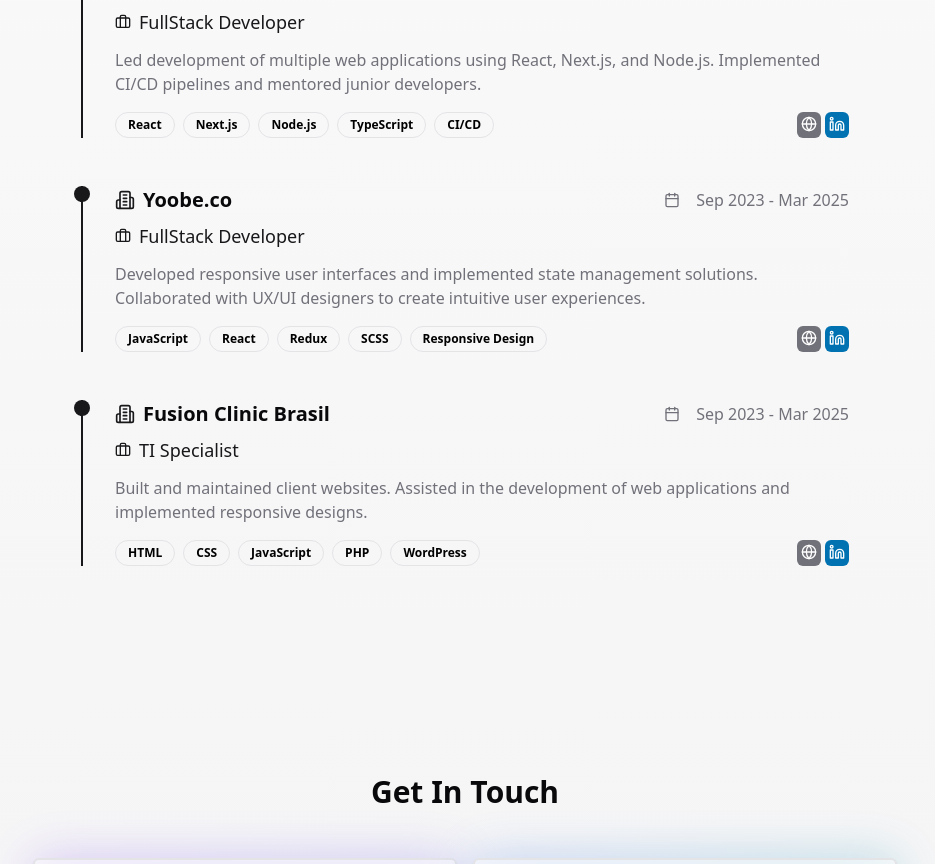
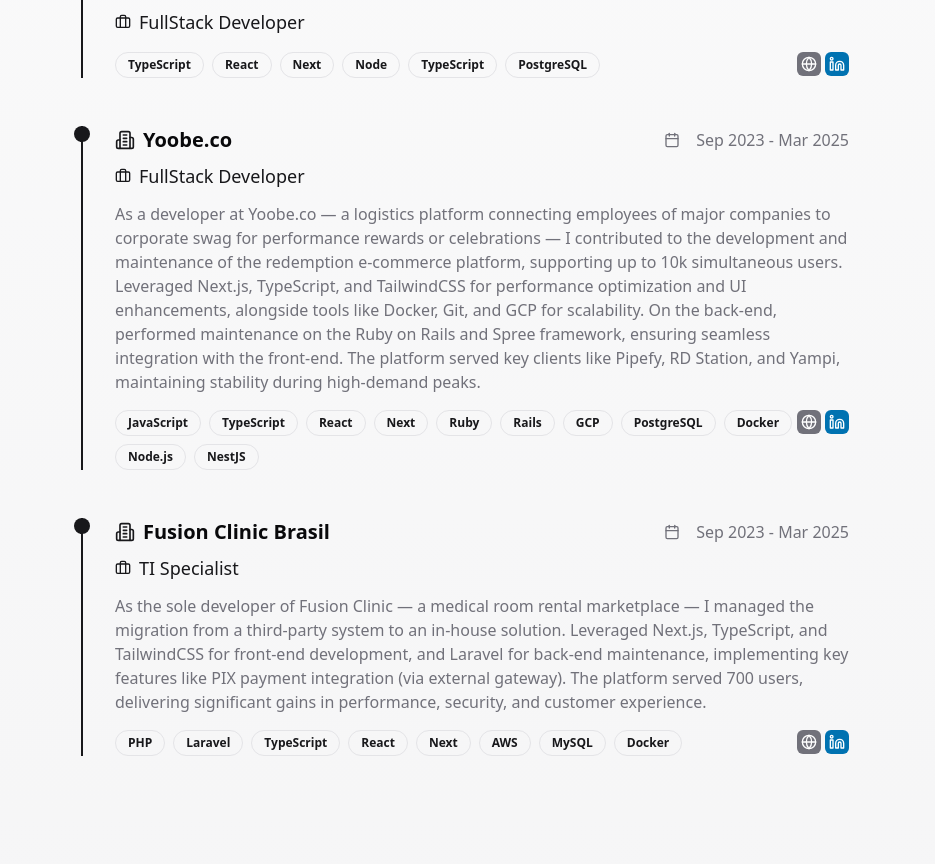
Before and after one commit to Maciel64/portfolio, a Next.js app: page /en in a window 1280 px wide. Shown: the part 1910-2774 px from the top of the page, without its empty margins (175-1110 px from the left). Built offline with nearby package versions, Linux system fonts and the light colour scheme.

Commit message:
feat: adjust experiences description and technologies

```diff
--- a/messages/en.json
+++ b/messages/en.json
@@ -24,5 +24,7 @@
     "years": "{count, plural, =1 {1 year} other {# years}}",
     "months": "{count, plural, =1 {1 month} other {# months}}",
     "days": "{count, plural, =1 {1 day} other {# days}}"
-  }
+  },
+  "fusionclinic_description": "As the sole developer of Fusion Clinic — a medical room rental marketplace — I managed the migration from a third-party system to an in-house solution. Leveraged Next.js, TypeScript, and TailwindCSS for front-end development, and Laravel for back-end maintenance, implementing key features like PIX payment integration (via external gateway). The platform served 700 users, delivering significant gains in performance, security, and customer experience.",
+  "yoobe_description": "As a developer at Yoobe.co — a logistics platform connecting employees of major companies to corporate swag for performance rewards or celebrations — I contributed to the development and maintenance of the redemption e-commerce platform, supporting up to 10k simultaneous users. Leveraged Next.js, TypeScript, and TailwindCSS for performance optimization and UI enhancements, alongside tools like Docker, Git, and GCP for scalability. On the back-end, performed maintenance on the Ruby on Rails and Spree framework, ensuring seamless integration with the front-end. The platform served key clients like Pipefy, RD Station, and Yampi, maintaining stability during high-demand peaks."
 }
--- a/messages/es.json
+++ b/messages/es.json
@@ -26,5 +26,7 @@
     "years": "{count, plural, =1 {1 año} other {# años}}",
     "months": "{count, plural, =1 {1 mes} other {# meses}}",
     "days": "{count, plural, =1 {1 día} other {# días}}"
-  }
+  },
+  "fusionclinic_description": "Como único desarrollador de Fusion Clinic — un marketplace de alquiler de salas médicas — lideré la migración del sistema tercerizado a una solución interna. Utilicé Next.js, TypeScript y TailwindCSS en el front-end, y Laravel en el back-end, realizando mantenimientos críticos e implementando funcionalidades clave como la integración de pagos PIX (mediante pasarela externa). La plataforma atendió a 700 usuarios, logrando mejoras significativas en rendimiento, seguridad y experiencia del cliente.",
+  "yoobe_description": "Como desarrollador en Yoobe.co — plataforma logística que conecta empleados de grandes empresas con obsequios corporativos para recompensas por desempeño o celebraciones — participé en el desarrollo y mantenimiento del e-commerce de canje, soportando hasta 10 mil usuarios simultáneos. Utilicé Next.js, TypeScript y TailwindCSS para optimizar rendimiento e implementar mejoras visuales, junto con herramientas como Docker, Git y GCP para escalabilidad. En el back-end, realicé mantenimiento en la estructura de Ruby on Rails y Spree, integrando el front-end de manera eficiente. La plataforma atendió a socios clave como Pipefy, RD Station y Yampi, garantizando estabilidad en picos de alta demanda."
 }
--- a/messages/pt.json
+++ b/messages/pt.json
@@ -26,5 +26,7 @@
     "years": "{count, plural, =1 {1 ano} other {# anos}}",
     "months": "{count, plural, =1 {1 mês} other {# meses}}",
     "days": "{count, plural, =1 {1 dia} other {# dias}}"
-  }
+  },
+  "fusionclinic_description": "Como único desenvolvedor da plataforma Fusion Clinic — marketplace de aluguel de salas médicas — gerenciei a migração do sistema terceirizado para um modelo interno. Utilizei Next.js, TypeScript e TailwindCSS no front-end, e Laravel no back-end, realizando manutenções críticas e implementando funcionalidades como integração de pagamentos via PIX (via gateway externo). A plataforma atendeu 700 usuários, com ganhos expressivos em performance, segurança e experiência do cliente.",
+  "yoobe_description": "Como desenvolvedor da Yoobe.co — plataforma de logística que conecta colaboradores de grandes empresas a brindes corporativos para recompensas por desempenho ou datas comemorativas — atuei no desenvolvimento e manutenção do e-commerce de resgate, suportando até 10 mil usuários simultâneos. Utilizei Next.js, TypeScript e TailwindCSS para otimizar desempenho e implementar melhorias visuais, além de ferramentas como Docker, Git e GCP para escalabilidade. No back-end, realizei manutenções na estrutura em Ruby on Rails e Spree, integrando-o ao front-end de forma eficiente. A plataforma atendeu grandes parceiros como Pipefy, RD Station e Yampi, garantindo estabilidade em picos de demanda."
 }
--- a/src/app/[locale]/page.tsx
+++ b/src/app/[locale]/page.tsx
@@ -11,8 +11,8 @@
 
 import { ProjectCard } from "@/components/project-card";
 import ExperienceSection from "@/components/sections/experiences-section";
-import TechnologyBadge from "@/components/tecnology-badge";
-import { Technologies, technologies } from "@/helpers/tecnologies";
+import TechnologyBadge from "@/components/technology-badge";
+import { Technologies, technologies } from "@/helpers/technologies";
 import LanguageSwitcher from "@/components/language-switcher";
 import MobileMenu from "@/components/mobile-menu";
 import ThemeSwitcher from "@/components/theme-switcher";
--- a/src/components/sections/experiences-section.tsx
+++ b/src/components/sections/experiences-section.tsx
@@ -12,8 +12,8 @@
 } from "../ui/tooltip";
 import Link from "next/link";
 import { useDate } from "@/hooks/use-date";
-import TechnologyBadge from "../tecnology-badge";
-import { Technologies } from "@/helpers/tecnologies";
+import TechnologyBadge from "../technology-badge";
+import { Technologies } from "@/helpers/technologies";
 
 export default function ExperienceSection() {
   const t = useTranslations();
@@ -98,7 +98,7 @@
                 ))}
               </div>
 
-              <div className="flex flex-col md:flex-row gap-1">
+              <div className="flex flex-col md:flex-row gap-1 h-fit">
                 <Link
                   href={exp.site}
                   target="_blank"
--- a/src/components/tecnology-badge.tsx
+++ b/src/components/technology-badge.tsx
@@ -5,8 +5,7 @@
 import { cn } from "@/lib/utils";
 import Image from "next/image";
 import { motion } from "framer-motion";
-import { technologies, Technologies } from "@/helpers/tecnologies";
-import { useTheme } from "next-themes";
+import { technologies, Technologies } from "@/helpers/technologies";
 
 interface TechnologyBadgeProps {
   tech: Technologies;
@@ -18,7 +17,6 @@
   size = "default",
 }: TechnologyBadgeProps) {
   const [isHovered, setIsHovered] = useState(false);
-  const { theme } = useTheme();
 
   const getTechGradient = (techName: string): string => {
     const gradients = {
@@ -103,12 +101,11 @@
         <Badge
           variant="outline"
           className={cn(
-            "w-full flex items-center justify-start transition-all duration-300 bg-gradient-to-r",
+            "w-full flex items-center justify-start transition-all duration-300 bg-gradient-to-r text-primary",
             getTechGradient(tech),
             isHovered
               ? "bg-[size:100%_100%]"
               : "bg-[size:0%_100%] bg-no-repeat",
-            theme === "dark" ? "text-white" : "text-black",
             {
               "px-5 py-2 gap-3 text-base": size === "default",
               "px-4 py-1.5 gap-2 text-sm": size === "small",
--- a/src/helpers/projects.ts
+++ b/src/helpers/projects.ts
@@ -1,4 +1,4 @@
-import { Technologies } from "./tecnologies";
+import { Technologies } from "./technologies";
 
 export interface IProjectSchema {
   title: string;
--- a/src/hooks/use-experiences.tsx
+++ b/src/hooks/use-experiences.tsx
@@ -18,10 +18,15 @@
       company: "Higtom.com",
       role: t("FullStack Developer"),
       init: new Date(2025, 0, 28),
-      description: t(
-        "Led development of multiple web applications using React, Next.js, and Node.js. Implemented CI/CD pipelines and mentored junior developers."
-      ),
-      skills: ["React", "Next.js", "Node.js", "TypeScript", "CI/CD"],
+      description: "",
+      skills: [
+        "TypeScript",
+        "React",
+        "Next",
+        "Node",
+        "TypeScript",
+        "PostgreSQL",
+      ],
       site: "https://hightomdev.com/",
       linkedin: "https://www.linkedin.com/company/hightom/",
     },
@@ -30,22 +35,39 @@
       role: t("FullStack Developer"),
       init: new Date(2023, 8, 8),
       end: new Date(2025, 2, 5),
-      description: t(
-        "Developed responsive user interfaces and implemented state management solutions. Collaborated with UX/UI designers to create intuitive user experiences."
-      ),
-      skills: ["JavaScript", "React", "Redux", "SCSS", "Responsive Design"],
+      description: t("yoobe_description"),
+      skills: [
+        "JavaScript",
+        "TypeScript",
+        "React",
+        "Next",
+        "Ruby",
+        "Rails",
+        "GCP",
+        "PostgreSQL",
+        "Docker",
+        "Node.js",
+        "NestJS",
+      ],
       linkedin: "https://www.linkedin.com/company/yoobe-co/",
       site: "https://yoobe.co/",
     },
     {
       company: "Fusion Clinic Brasil",
-      role: "TI Specialist",
+      role: t("TI Specialist"),
       init: new Date(2023, 8, 13),
       end: new Date(2025, 2, 5),
-      description: t(
-        "Built and maintained client websites. Assisted in the development of web applications and implemented responsive designs."
-      ),
-      skills: ["HTML", "CSS", "JavaScript", "PHP", "WordPress"],
+      description: t("fusionclinic_description"),
+      skills: [
+        "PHP",
+        "Laravel",
+        "TypeScript",
+        "React",
+        "Next",
+        "AWS",
+        "MySQL",
+        "Docker",
+      ],
       linkedin: "https://www.linkedin.com/company/fusion-clinic-brasil/",
       site: "https://fusionclinic.com.br",
     },
--- a/src/i18n/request.ts
+++ b/src/i18n/request.ts
@@ -5,7 +5,6 @@
 
 export default getRequestConfig(async ({ requestLocale }) => {
   let locale = (await requestLocale) as Locales;
-  console.log(await requestLocale);
 
   if (!locale || !routing.locales.includes(locale)) {
     locale = routing.defaultLocale;
```
Also changed, not shown: src/helpers/technologies.ts (renamed from src/helpers/tecnologies.ts).
